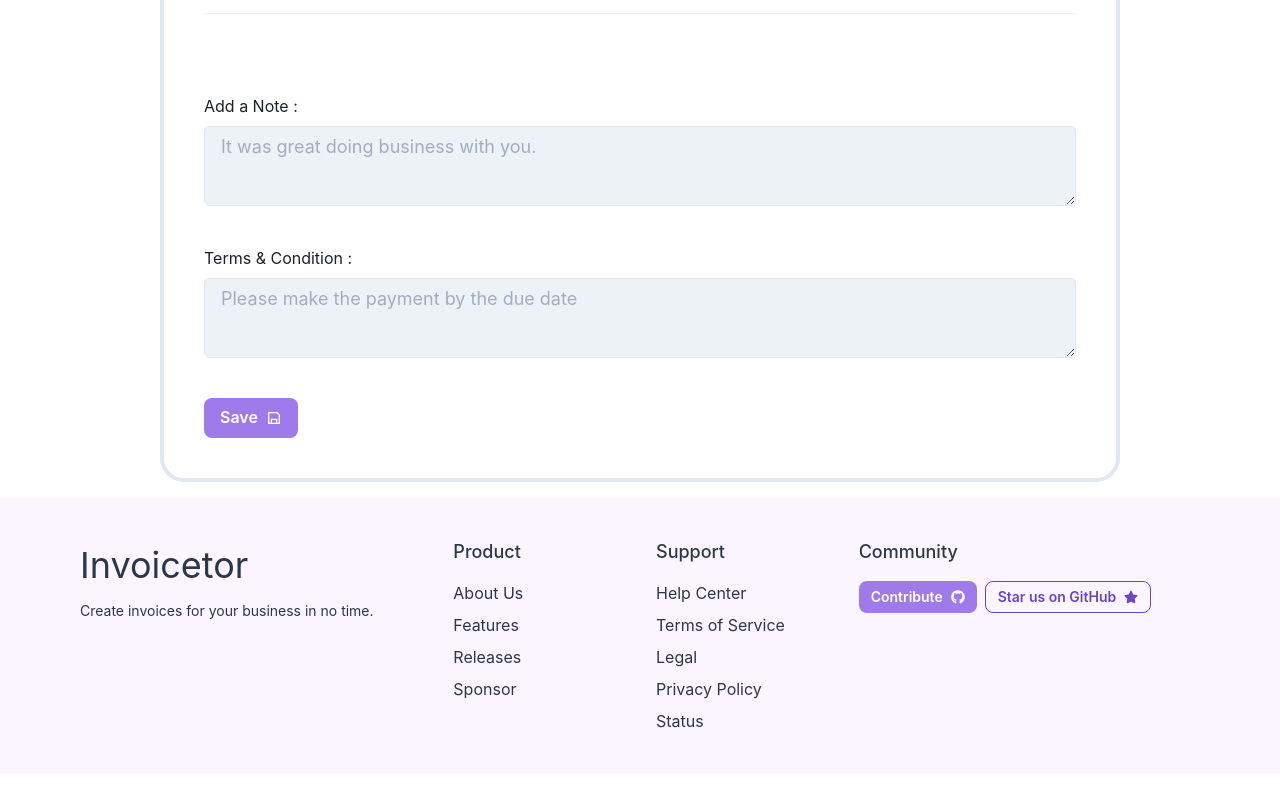
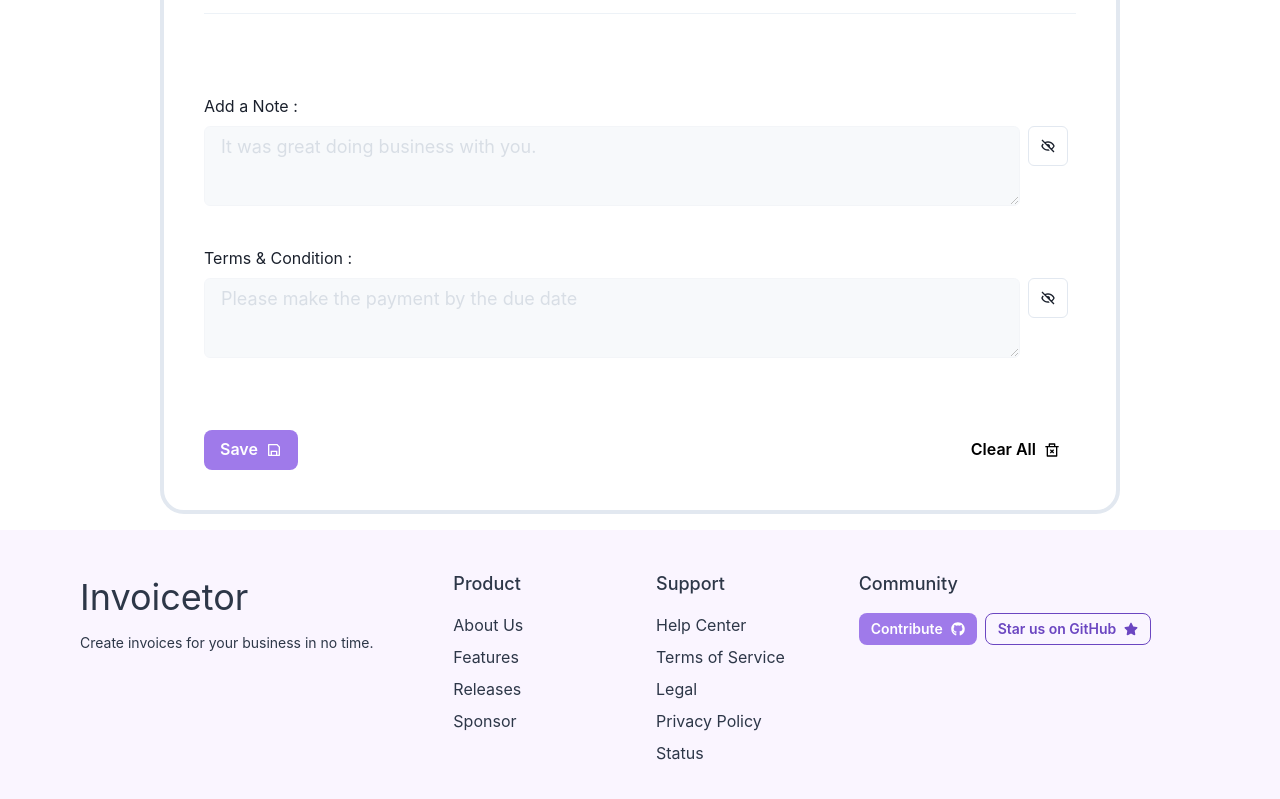
Before and after one commit to DunoLabs/invoicetor-landing, a React (Create React App) app: page /onetimeeditor in a window 1280 px wide. Shown: the part 1742-2541 px from the top of the page. Before the commit the page ends 2515 px from the top, so only its background shows below. Built offline with nearby package versions, Linux system fonts and the light colour scheme.

Commit message:
Added Toasts, Toggle Feature & Tax Property

```diff
--- a/package.json
+++ b/package.json
@@ -18,6 +18,7 @@
     "react-router-dom": "^6.2.2",
     "react-scripts": "^5.0.0",
     "react-to-print": "^2.14.4",
+    "react-toastify": "^8.2.0",
     "sass": "^1.49.9",
     "web-vitals": "^0.2.4"
   },
--- a/src/components/Organism/Editor/Editor.jsx
+++ b/src/components/Organism/Editor/Editor.jsx
@@ -43,14 +43,24 @@ import {
   PopoverBody,
   PopoverArrow,
   PopoverCloseButton,
+  Spacer,
+  Grid,
+  GridItem,
+  InputGroup,
+  InputRightAddon,
 } from '@chakra-ui/react';
 import './Editor.scss';
 
-import { useContext, useState } from 'react';
+import { useContext, useEffect, useState } from 'react';
 import { InvoiceContext } from '../../../core/InvoiceContext';
 import * as FaIcons from 'react-icons/fa';
 import * as RiIcons from 'react-icons/ri';
 import * as MdIcons from 'react-icons/md';
+import * as BiIcons from 'react-icons/bi';
+
+import { ToastContainer, toast } from 'react-toastify';
+import 'react-toastify/dist/ReactToastify.css';
+
 export default function Editor() {
   const {
     invoice,
@@ -76,11 +86,28 @@ export default function Editor() {
     editPrice: '',
   });
 
+  useEffect(() => {
+    localStorage.setItem('invoice', JSON.stringify(invoice));
+    localStorage.setItem('items', JSON.stringify(items));
+    localStorage.setItem('image', image);
+    localStorage.setItem('imageSize', imageSize);
+  }, [invoice, items, image, imageSize]);
+
   // add invoice function is used to add invoice to local storage
+
   const addInvoice = e => {
     e.preventDefault();
     console.log(invoice);
     localStorage.setItem('invoice', JSON.stringify(invoice));
+    toast('✅ Your data is saved', {
+      position: 'bottom-right',
+      autoClose: 5000,
+      hideProgressBar: false,
+      closeOnClick: true,
+      pauseOnHover: true,
+      draggable: true,
+      progress: undefined,
+    });
   };
 
   // add invoice items
@@ -129,6 +156,15 @@ export default function Editor() {
       console.debug('file stored', base64);
       setImage(base64);
       localStorage.setItem('image', base64);
+    });
+    toast('😎 Comapny Logo Uploaded', {
+      position: 'bottom-right',
+      autoClose: 5000,
+      hideProgressBar: false,
+      closeOnClick: true,
+      pauseOnHover: true,
+      draggable: true,
+      progress: undefined,
     });
   };
   const getBase64 = file => {
@@ -190,6 +226,66 @@ export default function Editor() {
   const open = () => setIsOpenPop(!isOpen);
   const close = () => setIsOpenPop(false);
   console.log(sliderValue);
+
+  /* Clear ALL Data Starts */
+  const clearAllData = () => {
+    localStorage.removeItem('invoice');
+    localStorage.removeItem('items');
+    localStorage.removeItem('image');
+    localStorage.removeItem('imageSize');
+    localStorage.removeItem('fileBase64');
+    setInvoice({
+      yourCompany: '',
+      yourName: '',
+      yourAddress: '',
+      yourCity: '',
+      yourWebsite: '',
+      yourEmail: '',
+      yourPhone: '',
+      yourBank: '',
+      yourAccountNumber: '',
+      yourBankBranch: '',
+
+      clientName: '',
+      clientAddress: '',
+      clientCity: '',
+      clientWebsite: '',
+      clientEmail: '',
+      clientPhone: '',
+      clientCompany: '',
+
+      invoiceNumber: '',
+      invoiceDate: '',
+      dueDate: '',
+
+      notes: {
+        note: '',
+        noteToggle: true,
+      },
+      terms: {
+        term: '',
+        termToggle: true,
+      },
+    });
+    setItems([]);
+    setImage('');
+    setImageSize('150');
+    toast('😈 All cleared', {
+      position: 'bottom-right',
+      autoClose: 5000,
+      hideProgressBar: false,
+      closeOnClick: true,
+      pauseOnHover: true,
+      draggable: true,
+      progress: undefined,
+    });
+  };
+
+  // Styles for the editor
+  const backgroundColor =
+    useColorModeValue('gray.100', 'gray.700') || 'gray.200';
+
+  const textColor = useColorModeValue('gray.800', 'gray.200') || 'gray.800';
 
   return (
     <>
@@ -890,12 +986,48 @@ export default function Editor() {
           </ModalFooter>
         </ModalContent>
       </Modal>
+      {items.length > 0 && (
+        <Stack my={10}>
+          <Flex>
+            <Spacer />
+            <Box align="end">
+              <Grid gap={4}>
+                <GridItem colSpan={2} h="10">
+                  <FormControl id="invoiceTotal">
+                    <FormLabel>Tax %</FormLabel>
+                    <InputGroup>
+                      <Input
+                        type="number"
+                        width="100%"
+                        placeholder="Tax %"
+                        value={invoice.tax}
+                        bg={backgroundColor}
+                        color={textColor}
+                        onChange={e =>
+                          setInvoice({ ...invoice, tax: e.target.value })
+                        }
+                      />
+                      <InputRightAddon
+                        bg={'purple.100'}
+                        color={'gray.700'}
+                        children={<RiIcons.RiPercentLine color="green.500" />}
+                      />
+                    </InputGroup>
+                  </FormControl>
+                </GridItem>
+              </Grid>
+            </Box>
+          </Flex>
+        </Stack>
+      )}
       {/* Invoice Items List End */}
       {/* Invoice Total Starts */}
       <Stack>
         <Box>
           <Text mb="8px">Add a Note : </Text>
+          <Flex>
             <Textarea
+              isDisabled={invoice.notes.noteToggle ? true : false}
               size={'lg'}
               placeholder="It was great doing business with you."
               bg={useColorModeValue('gray.100', 'gray.700') || 'gray.200'}
@@ -908,13 +1040,44 @@ export default function Editor() {
                 })
               }
             />
+
+            {
+              // TOGGLE Icon button
+
+              <IconButton
+                variant="outline"
+                aria-label="Options"
+                mx={2}
+                icon={
+                  invoice.notes.noteToggle ? (
+                    <BiIcons.BiHide />
+                  ) : (
+                    <BiIcons.BiShow />
+                  )
+                }
+                onClick={() => {
+                  setInvoice({
+                    ...invoice,
+                    notes: {
+                      ...invoice.notes,
+                      noteToggle: !invoice.notes.noteToggle,
+                    },
+                  });
+
+                  console.log(invoice.notes.noteToggle);
+                }}
+              />
+            }
+          </Flex>
         </Box>
       </Stack>{' '}
       {/* Invoice Total Starts */}
       <Stack my={10}>
         <Box>
           <Text mb="8px">Terms & Condition : </Text>
+          <Flex>
             <Textarea
+              isDisabled={invoice.terms.termToggle ? true : false}
               size={'lg'}
               placeholder="Please make the payment by the due date"
               bg={useColorModeValue('gray.100', 'gray.700') || 'gray.200'}
@@ -927,12 +1090,40 @@ export default function Editor() {
                 })
               }
             />
+            {
+              // TOGGLE Icon button
+
+              <IconButton
+                variant="outline"
+                aria-label="Options"
+                mx={2}
+                icon={
+                  invoice.terms.termToggle ? (
+                    <BiIcons.BiHide />
+                  ) : (
+                    <BiIcons.BiShow />
+                  )
+                }
+                onClick={() => {
+                  setInvoice({
+                    ...invoice,
+                    terms: {
+                      ...invoice.terms,
+                      termToggle: !invoice.terms.termToggle,
+                    },
+                  });
+
+                  console.log(invoice.terms.termToggle);
+                }}
+              />
+            }
+          </Flex>
         </Box>
       </Stack>
       {/* Save Button */}
+      <Flex>
         <Box mt={8}>
           <Button
-          display={{ base: 'none', md: 'inline-flex' }}
             fontWeight={600}
             color={'white'}
             bg={'purple.400'}
@@ -947,6 +1138,35 @@ export default function Editor() {
             Save
           </Button>
         </Box>
+        <Spacer />
+        <Box mt={8}>
+          <Button
+            fontWeight={600}
+            color={'black'}
+            bg={'white'}
+            borderRadius={'lg'}
+            href={'#'}
+            _hover={{
+              bg: 'whiteAlpha.800',
+            }}
+            onClick={clearAllData}
+            rightIcon={<RiIcons.RiDeleteBin2Line />}
+          >
+            Clear All
+          </Button>
+        </Box>
+      </Flex>
+      <ToastContainer
+        position="bottom-right"
+        autoClose={5000}
+        hideProgressBar={false}
+        newestOnTop={false}
+        closeOnClick
+        rtl={false}
+        pauseOnFocusLoss
+        draggable
+        pauseOnHover
+      />
     </>
   );
 }
--- a/src/components/Organism/Preview/Preview.jsx
+++ b/src/components/Organism/Preview/Preview.jsx
@@ -22,6 +22,10 @@ import { InvoiceContext } from '../../../core/InvoiceContext';
 export default function Preview() {
   const { invoice, items, image, imageSize } = useContext(InvoiceContext);
 
+  const subTotal = items.reduce((acc, item) => acc + item.itemTotal, 0);
+
+  const tax = (subTotal * invoice.tax) / 100;
+  const total = subTotal + tax;
   return (
     <>
       <Stack
@@ -119,33 +123,50 @@ export default function Preview() {
               ))}
             </Tbody>
           </Table>
+          <Flex>
+            <Spacer />
             <Box align="end" pt={5} spacing={10}>
-            <Text
-              fontWeight={'bold'}
-              as="span"
-              p={3}
-              bg={useColorModeValue('gray.100', 'gray.700')}
-            >
-              Total : {items.reduce((acc, item) => acc + item.itemTotal, 0)}{' '}
+              <Grid templateColumns="repeat(3, 1fr)" gap={4}>
+                <GridItem colSpan={2} h="10">
+                  <Text fontWeight={'bold'} align="start">
+                    Sub Total :{' '}
+                  </Text>{' '}
+                  <Text fontWeight={'bold'} align="start">
+                    Tax :{' '}
+                  </Text>{' '}
+                  <Text fontWeight={'bold'} align="start">
+                    Total :{' '}
                   </Text>
+                </GridItem>
+                <GridItem colStart={4} colEnd={6} h="10">
+                  <Text align="end">{subTotal}</Text>
+                  <Text align="end">{tax}</Text>
+                  <Text align="end">{total}</Text>
+                </GridItem>
+              </Grid>
             </Box>
+          </Flex>
         </Stack>
       </Stack>
       <Stack mt={10} spacing={3}>
+        {invoice.notes.noteToggle ? null : (
           <Box>
             <Text as="h3" fontWeight={'bold'} align="start">
               Notes :
             </Text>
             <Text>{invoice.notes.note}</Text>
           </Box>
+        )}
       </Stack>{' '}
       <Stack mt={10} spacing={3}>
+        {invoice.terms.termToggle ? null : (
           <Box>
             <Text as="h3" fontWeight={'bold'} align="start">
               Terms & Condition
             </Text>
             <Text>{invoice.terms.term}</Text>
           </Box>
+        )}
       </Stack>
     </>
   );
--- a/src/core/InvoiceContext.jsx
+++ b/src/core/InvoiceContext.jsx
@@ -30,11 +30,11 @@ export default function InvoiceProvider({ children }) {
 
         notes: {
           note: '',
-          noteToggle: false,
+          noteToggle: true,
         },
         terms: {
           term: '',
-          termToggle: false,
+          termToggle: true,
         },
       };
   const [items, setItems] = useState(
@@ -73,16 +73,23 @@ export default function InvoiceProvider({ children }) {
       term: invoiceData.terms.term,
       termToggle: invoiceData.terms.termToggle,
     },
+    tax: invoiceData.tax,
   });
   const [invoiceItems, setInvoiceItems] = useState({
-    itemName: items.itemName,
-    itemQuantity: items.itemQuantity,
-    itemUnitPrice: items.itemUnitPrice,
-    itemTotal: items.itemTotal,
+    items: [
+      {
+        itemName: items.itemName,
+        itemQuantity: items.itemQuantity,
+        itemUnitPrice: items.itemUnitPrice,
+        itemTotal: items.itemTotal,
+      },
+    ],
   });
 
   const [image, setImage] = useState(localStorage.getItem('image'));
-  const [imageSize, setImageSize] = useState(localStorage.getItem('imageSize'));
+  const [imageSize, setImageSize] = useState(
+    localStorage.getItem('imageSize') || '150'
+  );
   return (
     <InvoiceContext.Provider
       value={{
```
Also changed, not shown: 1 other file (tests, documents, lock files or other folders). Lines whose indentation alone changed are shown as unchanged.
